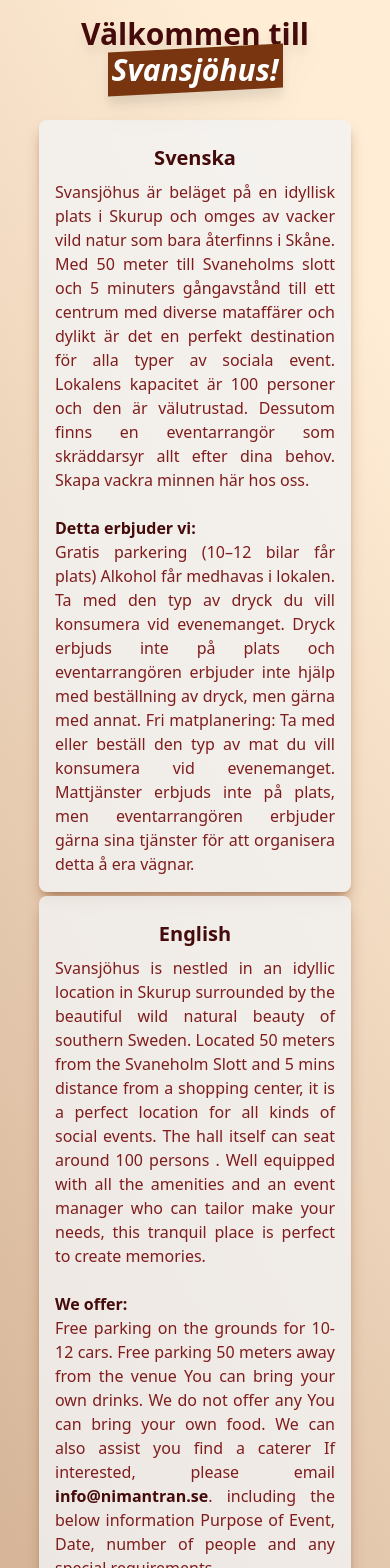
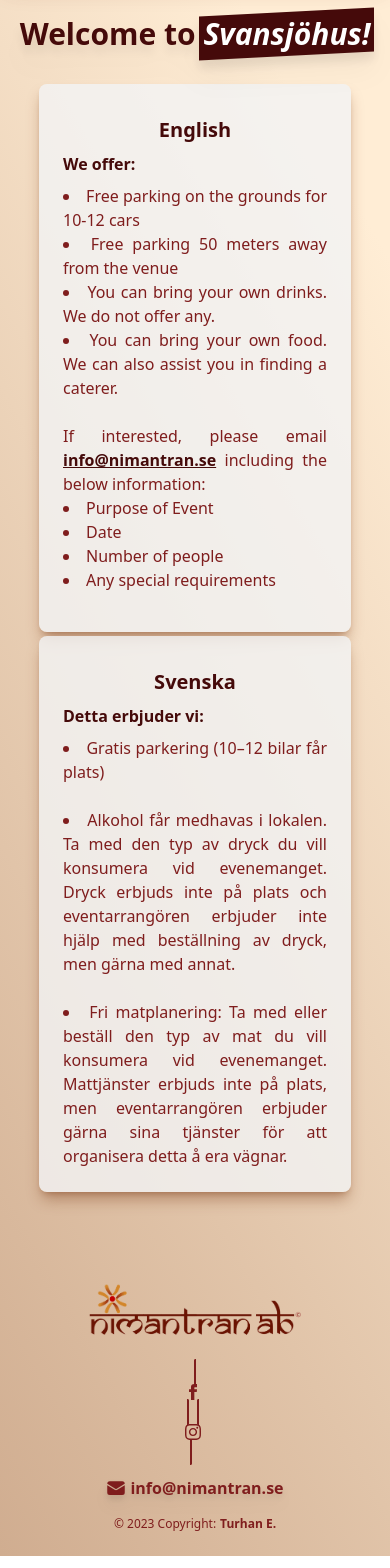
Before and after one commit to TurhanErgene/Svansjohus, a React (Create React App) app: page / in a window 390 px wide. Shown: the part 400-1968 px from the top of the page. Built offline with nearby package versions, Linux system fonts and the light colour scheme; the HTML template or start-up script is replaced by a standard one.

Commit message:
responsive footer and Map -> AboutPage

```diff
--- a/package.json
+++ b/package.json
@@ -12,10 +12,13 @@
     "framer-motion": "^10.12.10",
     "fs": "^0.0.1-security",
     "google-map-react": "^2.2.1",
+    "leaflet": "^1.9.4",
+    "leaflet-css": "^0.1.0",
     "path": "^0.12.7",
     "react": "^18.2.0",
     "react-dom": "^18.2.0",
     "react-i18next": "^12.3.1",
+    "react-leaflet": "^4.2.1",
     "react-router-dom": "^6.11.1",
     "react-scripts": "5.0.1",
     "web-vitals": "^2.1.4"
--- a/public/index.html
+++ b/public/index.html
@@ -2,19 +2,20 @@
 <html lang="en">
   <head>
     <meta charset="utf-8" />
-    <link rel="icon" href="%PUBLIC_URL%/favicon.ico" />
+    <link rel="icon" href="%PUBLIC_URL%/flower.ico" />
     <meta name="viewport" content="width=device-width, initial-scale=1" />
     <meta name="theme-color" content="#000000" />
     <meta
       name="description"
       content="Web site created using create-react-app"
     />
-    <link rel="apple-touch-icon" href="%PUBLIC_URL%/logo192.png" />
+    <link rel="apple-touch-icon" href="%PUBLIC_URL%/flower.png" />
     <!--
       manifest.json provides metadata used when your web app is installed on a
       user's mobile device or desktop. See https://developers.google.com/web/fundamentals/web-app-manifest/
     -->
     <link rel="manifest" href="%PUBLIC_URL%/manifest.json" />
+    <link rel="stylesheet" href="https://unpkg.com/leaflet@1.0.1/dist/leaflet.css" />
     <!--
       Notice the use of %PUBLIC_URL% in the tags above.
       It will be replaced with the URL of the `public` folder during the build.
--- a/src/pages/About.js
+++ b/src/pages/About.js
@@ -1,18 +1,35 @@
-import React from 'react'
-import { motion } from 'framer-motion';
-import Map from './Map';
-
+import React from "react";
+import { motion } from "framer-motion";
+import Map from "./Map";
 
 const About = () => {
   return (
     <div>
-    <motion.div initial={{ opacity: 0 }} animate={{ opacity: 1 }} exit={{ opacity: 0 }}>
-      <h1 className="text-4xl font-bold text-gray-800">About Us</h1>
-      <p className="mt-4 text-gray-600">We are a local rental company dedicated to providing affordable rentals to our community.</p>
-    </motion.div>
-      <Map/>
+      <motion.div
+        initial={{ opacity: 0 }}
+        animate={{ opacity: 1 }}
+        exit={{ opacity: 0 }}
+      >
+        <div className="flex flex-col items-center justify-center">
+          <h1 className="text-4xl font-bold text-red-900 drop-shadow-xl mt-6 mb-2">
+            About us
+          </h1>
+          <p className="mt-4 text-font text-lg drop-shadow-lg w-4/6 md:w-2/6 mb-6">
+            Svansjöhus is nestled in an idyllic location in Skurup surrounded by
+            the beautiful wild natural beauty of southern Sweden. Located 50
+            meters from the Svaneholm Slott and 5 mins distance from a shopping
+            center, it is a perfect location for all kinds of social events. The
+            hall itself can seat around 100 persons. Well equipped with all the
+            amenities and an event manager who can tailor make your needs, this
+            tranquil place is perfect to create memories.
+          </p>
+        </div>
+      </motion.div>
+      <div className="h-56 w-full mb-64 md:mb-64">
+        <Map />
+      </div>
     </div>
   );
-}
+};
 
-export default About
+export default About;
--- a/src/pages/Contact.js
+++ b/src/pages/Contact.js
@@ -43,7 +43,7 @@ const Contact = () => {
           <h2 className="text-font text-2xl font-semibold drop-shadow-lg">Email</h2>
           <p
             onClick={handleEmailClick}
-            className="text-font text-lg font-medium underline cursor-pointer drop-shadow-lg"
+            className="text-font text-lg font-medium underline cursor-pointer drop-shadow-lg hover:text-xl transition-all"
           >
             info@nimantran.se
           </p>
--- a/src/pages/Footer.js
+++ b/src/pages/Footer.js
@@ -16,21 +16,22 @@ const Footer = () => {
       transition={{ duration: 0.5 }}
     >
       <div className="container px-4 pt-6">
-        <div className="flex space-x-3 justify-around gap-x-10"> {/* justify-around / between */}
+        <div className="flex space-x-3 justify-around gap-x-10 flex-col md:flex-row items-center">
+          {" "}
+          {/* justify-around / between */}
           {/*justify-center */}
           {/* Logo */}
-          <div className="flex">
+          <div className="">
             <a href="/">
               <img
-                className="h-16 w-auto md:16 " //w-8 h-8
-                src={logo1} //"https://tailwindui.com/img/logos/workflow-mark-indigo-500.svg"
+                className="h-16 w-auto" //w-8 h-8
+                src={logo1}
                 alt="logo"
               />
             </a>
           </div>
-
           {/* Links */}
-          <div className="md:mt-4 md:pr-14">
+          <div className="mt-4 md:pr-14 pr-4">
             <a
               href="https://www.facebook.com/profile.php?id=100093119044524"
               type="button"
@@ -51,13 +52,13 @@ const Footer = () => {
             <a
               href="https://www.instagram.com/svansjohus/"
               type="button"
-              class="m-1 h-9 w-9 rounded-full border-2 border-font uppercase leading-normal shadow-md text-font transition duration-150 ease-in-out hover:bg-black hover:bg-opacity-5 focus:outline-none focus:ring-0"
+              className="m-1 h-9 w-9 rounded-full border-2 border-font uppercase leading-normal shadow-md text-font transition duration-150 ease-in-out hover:bg-black hover:bg-opacity-5 focus:outline-none focus:ring-0"
               data-te-ripple-init
               data-te-ripple-color="light"
             >
               <svg
                 xmlns="http://www.w3.org/2000/svg"
-                class="mx-auto h-full w-4"
+                className="mx-auto h-full w-4"
                 fill="currentColor"
                 viewBox="0 0 24 24"
               >
@@ -65,8 +66,10 @@ const Footer = () => {
               </svg>
             </a>
           </div>
-
-          <button onClick={handleEmailClick} className="hover:text-gray-300 mt-3">
+          <button
+            onClick={handleEmailClick}
+            className="hover:text-gray-300 mt-3"
+          >
             <p className="flex items-center md:justify-start text-font drop-shadow-lg shadow-amber-800/40">
               <svg
                 xmlns="http://www.w3.org/2000/svg"
@@ -77,7 +80,7 @@ const Footer = () => {
                 <path d="M1.5 8.67v8.58a3 3 0 003 3h15a3 3 0 003-3V8.67l-8.928 5.493a3 3 0 01-3.144 0L1.5 8.67z" />
                 <path d="M22.5 6.908V6.75a3 3 0 00-3-3h-15a3 3 0 00-3 3v.158l9.714 5.978a1.5 1.5 0 001.572 0L22.5 6.908z" />
               </svg>
-              info@nimantran.se
+              <span className="md:pr-0 pr-3 font-semibold">info@nimantran.se</span>{/* hidden md:inline */}
             </p>
           </button>
         </div>
--- a/src/pages/Home.js
+++ b/src/pages/Home.js
@@ -52,80 +52,79 @@ const Home = () => {
             transition={{ duration: 0.5, delay: 0.3 }}
           >
             <h2 className="text-3xl font-semibold text-red-950 drop-shadow-xl">
-              Välkommen till{" "}
-              <span className="before:block before:absolute before:-inset-1 before:-skew-y-3 before:bg-amber-900 relative inline-block">
+              Welcome to{" "}
+              <span className="before:block before:absolute before:-inset-1 before:-skew-y-3 before:bg-red-950 relative inline-block">
                 <span className="relative text-white italic">Svansjöhus!</span>
               </span>
             </h2>
           </motion.div>
 
           <motion.div
-            className="grid grid-cols-1 md:grid-cols-2 gap-1 mt-8 ml-auto mr-auto"
+            className="grid grid-cols-1 md:grid-cols-2 gap-1 mt-8 ml-auto mr-auto mb-4"
             initial={{ opacity: 0, y: 50 }}
             animate={{ opacity: 1, y: 0 }}
             transition={{ duration: 0.5, delay: 0.5 }}
           >
-            <div className="bg-gray-100 p-4 rounded-lg w-4/5 mx-auto shadow-lg shadow-amber-900/40 bg-opacity-80">
+            <div className="bg-gray-100 p-6 rounded-lg w-4/5 mx-auto shadow-lg shadow-amber-900/40 bg-opacity-80 pb-10">
+              <h3 className="text-xl font-semibold py-2 text-red-950">
+                English
+              </h3>
+
+              <h4 className="float-left font-semibold text-red-950">
+                We offer:
+              </h4>
+              <br />
+              <ul className="list-disc list-inside text-justify text-font mt-2">
+                <li>Free parking on the grounds for 10-12 cars</li>
+                <li>Free parking 50 meters away from the venue</li>
+                <li>You can bring your own drinks. We do not offer any.</li>
+                <li>
+                  You can bring your own food. We can also assist you in finding
+                  a caterer.
+                </li>
+                <br/>
+                <div>
+
+                  If interested, please email{" "}
+                  <span className="font-semibold text-red-950 hover:text-orange-800 cursor-pointer underline">
+                    info@nimantran.se
+                  </span>{" "}
+                  including the below information:
+                  <ul className="list-disc list-inside">
+                    <li>Purpose of Event</li>
+                    <li>Date</li>
+                    <li>Number of people</li>
+                    <li>Any special requirements</li>
+                  </ul>
+                </div>
+              </ul>
+            </div>
+            <div className="bg-gray-100 p-6 rounded-lg w-4/5 mx-auto shadow-lg shadow-amber-900/40 bg-opacity-80">
               <h3 className="text-xl font-semibold py-2 text-red-950">
                 Svenska
               </h3>
-              <p className="text-justify text-font">
-                Svansjöhus är beläget på en idyllisk plats i Skurup och omges av
-                vacker vild natur som bara återfinns i Skåne. Med 50 meter till
-                Svaneholms slott och 5 minuters gångavstånd till ett centrum med
-                diverse mataffärer och dylikt är det en perfekt destination för
-                alla typer av sociala event. Lokalens kapacitet är 100 personer
-                och den är välutrustad. Dessutom finns en eventarrangör som
-                skräddarsyr allt efter dina behov. Skapa vackra minnen här hos
-                oss.
-              </p>
-              <br />
+
               <h4 className="float-left font-semibold text-red-950">
                 Detta erbjuder vi:
               </h4>
               <br />
-              <p className="text-justify text-font">
-                Gratis parkering &#40;10–12 bilar får plats&#41; Alkohol får
-                medhavas i lokalen. Ta med den typ av dryck du vill konsumera
-                vid evenemanget. Dryck erbjuds inte på plats och eventarrangören
-                erbjuder inte hjälp med beställning av dryck, men gärna med
-                annat. Fri matplanering: Ta med eller beställ den typ av mat du
-                vill konsumera vid evenemanget. Mattjänster erbjuds inte på
-                plats, men eventarrangören erbjuder gärna sina tjänster för att
-                organisera detta å era vägnar.
-              </p>
-            </div>
-
-            <div className="bg-gray-100 p-4 rounded-lg w-4/5 mx-auto shadow-lg shadow-amber-900/40 bg-opacity-80 md:mt-4">
-              <h3 className="text-xl font-semibold py-2 text-red-950">
-                English
-              </h3>
-              <p className="text-justify text-font">
-                Svansjöhus is nestled in an idyllic location in Skurup
-                surrounded by the beautiful wild natural beauty of southern
-                Sweden. Located 50 meters from the Svaneholm Slott and 5 mins
-                distance from a shopping center, it is a perfect location for
-                all kinds of social events. The hall itself can seat around 100
-                persons . Well equipped with all the amenities and an event
-                manager who can tailor make your needs, this tranquil place is
-                perfect to create memories.
-              </p>
-              <br />
-              <h4 className="float-left font-semibold text-red-950">
-                We offer:
-              </h4>
-              <br />
-              <p className="text-justify text-font">
-                Free parking on the grounds for 10-12 cars. Free parking 50
-                meters away from the venue You can bring your own drinks. We do
-                not offer any You can bring your own food. We can also assist
-                you find a caterer If interested, please email{" "}
-                <span className="font-semibold text-red-950 hover:text-orange-800 cursor-pointer">
-                  info@nimantran.se
-                </span>
-                . including the below information Purpose of Event, Date, number
-                of people and any special requirements
-              </p>
+              <ul className="list-disc list-inside text-justify text-font mt-2">
+                <li>Gratis parkering (10–12 bilar får plats)</li>
+                <br/>
+                <li>
+                  Alkohol får medhavas i lokalen. Ta med den typ av dryck du
+                  vill konsumera vid evenemanget. Dryck erbjuds inte på plats
+                  och eventarrangören erbjuder inte hjälp med beställning av
+                  dryck, men gärna med annat.
+                </li>
+                <br/>
+                <li>
+                  Fri matplanering: Ta med eller beställ den typ av mat du vill
+                  konsumera vid evenemanget. Mattjänster erbjuds inte på plats,
+                  men eventarrangören erbjuder gärna sina tjänster för att
+                  organisera detta å era vägnar.
+                </li>
+              </ul>
             </div>
           </motion.div>
         </div>
--- a/src/pages/Map.js
+++ b/src/pages/Map.js
@@ -1,30 +1,22 @@
-import GoogleMapReact from 'google-map-react';
+import React from "react";
+import { MapContainer, TileLayer, Marker, Popup } from "react-leaflet";
 
-const AnyReactComponent = ({ text }) => <div>{text}</div>;
-
-export default function SimpleMap(){
-  const defaultProps = {
-    center: {
-      lat: 10.99835602,
-      lng: 77.01502627
-    },
-    zoom: 11
-  };
+function Map() {
+  const position = [55.50229003878738, 13.48549341620316];
 
   return (
-    // Important! Always set the container height explicitly
-    <div style={{ height: '100vh', width: '100%' }}>
-      <GoogleMapReact
-        bootstrapURLKeys={{ key: "" }}
-        defaultCenter={defaultProps.center}
-        defaultZoom={defaultProps.zoom}
-      >
-        <AnyReactComponent
-          lat={59.955413}
-          lng={30.337844}
-          text="My Marker"
-        />
-      </GoogleMapReact>
-    </div>
+    <MapContainer center={position} zoom={13} scrollWheelZoom={false} style={{ height: '56vh', width: '100%' }}>
+      <TileLayer
+        attribution='&copy; <a href="https://www.openstreetmap.org/copyright">OpenStreetMap</a> contributors'
+        url="https://{s}.tile.openstreetmap.org/{z}/{x}/{y}.png"
+      />
+      <Marker position={position}>
+        <Popup>
+          Svaneholm 295, 274 91 Skurup <br/> Skåne Län, Sweden
+        </Popup>
+      </Marker>
+    </MapContainer>
   );
 }
+
+export default Map;
--- a/src/pages/Navbar.js
+++ b/src/pages/Navbar.js
@@ -62,7 +62,7 @@ const Navbar = () => {
                 <div key={item.label} className="relative ">
                   <a
                     href={item.link}
-                    className="p-4 text-sm font-medium text-font hover:rounded-2xl hover:shadow-md hover:shadow-amber-900/40 duration-100"
+                    className="p-4 text-sm font-medium text-font hover:rounded-2xl hover:shadow-md hover:shadow-amber-900/40 duration-300"
                   >
                     {item.label}
                   </a>
```
Also changed, not shown: 2 other files (tests, documents, lock files or other folders).
